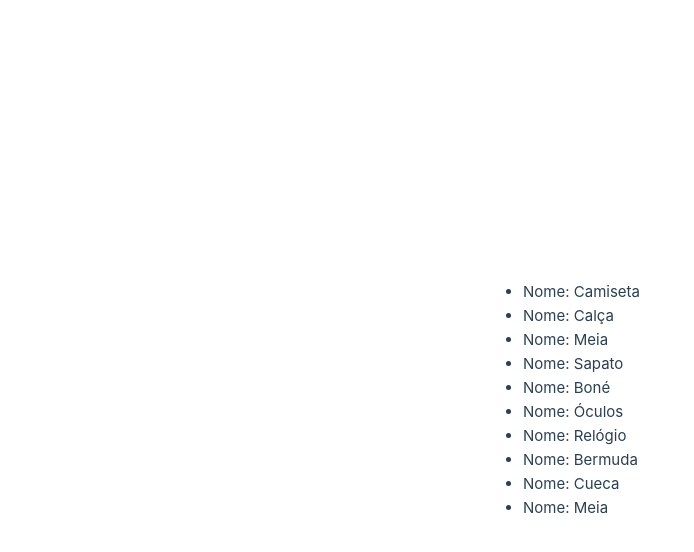
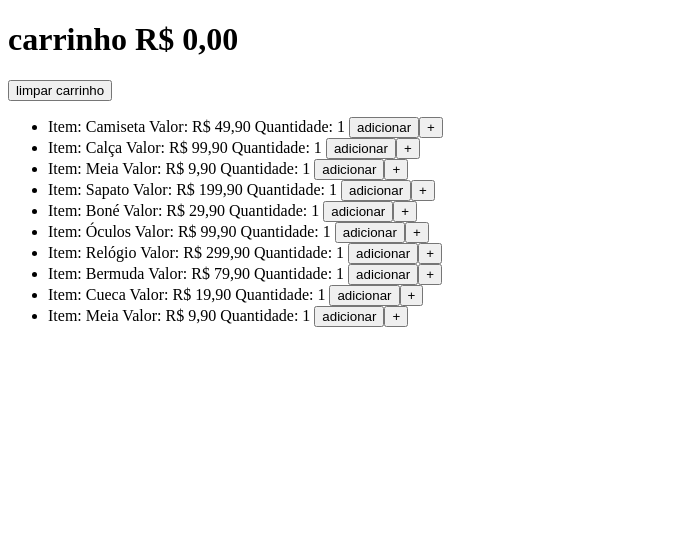
Before and after one commit to kvernert/Projeto-2-Desenv.Web-II, a Vue app: page / in a window 1280 px wide. Shown: the top 552 px of the page, without its empty margins (0-694 px from the left). Built offline with nearby package versions, Linux system fonts and the light colour scheme.

Commit message:
commit do dia 11/05

```diff
--- a/index.html
+++ b/index.html
@@ -2,9 +2,9 @@
 <html lang="en">
   <head>
     <meta charset="UTF-8">
-    <link rel="icon" href="/favicon.ico">
+    <link rel="icon" href="/img/logo.ico">
     <meta name="viewport" content="width=device-width, initial-scale=1.0">
-    <title>Vite App</title>
+    <title>CHRONIC</title>
   </head>
   <body>
     <div id="app"></div>
--- a/package.json
+++ b/package.json
@@ -10,6 +10,8 @@
     "format": "prettier --write src/"
   },
   "dependencies": {
+    "@popperjs/core": "^2.11.7",
+    "bootstrap": "^5.2.3",
     "vue": "^3.2.47"
   },
   "devDependencies": {
--- a/src/App.vue
+++ b/src/App.vue
@@ -1,63 +1,125 @@
 <script setup>
-const items = [
+import { ref } from 'vue';
+
+let valortotal = ref(0)
+
+const produtos = ref([
   {
     id: 1,
     nome: 'Camiseta',
-        preco: 49.90
+    preco: 49.90,
+    quantidade: 1
   },
   {
     id: 2,
     nome: 'Calça',
-        preco: 99.90
+    preco: 99.90,
+    quantidade: 1
   },
   {
     id: 3,
     nome: 'Meia',
-        preco: 9.90
+    preco: 9.90,
+    quantidade: 1
   },
   {
     id: 4,
     nome: 'Sapato',
-        preco: 199.90
+    preco: 199.90,
+    quantidade: 1
   },
   {
     id: 5,
     nome: 'Boné',
-        preco: 29.90
+    preco: 29.90,
+    quantidade: 1
   },
   {
     id: 6,
     nome: 'Óculos',
-        preco: 99.90
+    preco: 99.90,
+    quantidade: 1
   },
   {
     id: 7,
     nome: 'Relógio',
-        preco: 299.90
+    preco: 299.90,
+    quantidade: 1
   },
   {
     id: 8,
     nome: 'Bermuda',
-        preco: 79.90
+    preco: 79.90,
+    quantidade: 1
   },
   {
     id: 9,
     nome: 'Cueca',
-        preco: 19.90
+    preco: 19.90,
+    quantidade: 1
   },
   {
     id: 10,
     nome: 'Meia',
-        preco: 9.90
+    preco: 9.90,
+    quantidade: 1
   }
-]
+])
+let carrinho = ref([])
+function addcarrinho(item) {
+  carrinho.value.push({
+    codigo: item.id,
+    nome: item.nome,
+    preco: item.preco,
+    quantidade: item.quantidade,
+    totalitem: item.preco * item.quantidade
+  })
+  totalvalor()
+  item.quantidade = 1
+}
+function totalvalor(){
+  for (let contador = 0; contador < carrinho.value.length; contador++) {
+    valortotal.value = valortotal.value + carrinho.value[contador].totalitem
+  }
+}
+function limpacarrinho() {
+  carrinho.value = []
+}
+function remover(index) {
+  carrinho.value.splice(index, 1)
+}
+const avf = (value) => "R$ " + value.toFixed(2).replace('.', ',')
 </script>
+
 <template>
-  <div>
+    <div class="nav">
+        <p></p>
+
+    </div>
+  <div class="carrinho">
+    <h1>carrinho {{ avf(valortotal) }}</h1>
     <ul>
-    <li v-for="item in items" :key="item.id">
-      <p>Nome: {{ item.nome }}</p>
+      <li v-for="(item, index) in carrinho" :key="index">{{ item.nome }} {{avf(item.preco) }} {{
+        item.quantidade
+      }} valor total {{ (item.totalitem) }}
+        <button @click="remover(index)">remover item</button>
       </li>
     </ul>
+    <button @click="limpacarrinho()">limpar carrinho</button>
   </div>
+  <ul>
+    <li v-for="(item, index) in produtos" :key="index">Item: {{ item.nome }} Valor: {{ avf(item.preco) }}
+      Quantidade: {{ item.quantidade }}
+      <button @click="addcarrinho(item)">adicionar</button>
+      <button @click="item.quantidade++">+</button>
+      <button @click="item.quantidade--" v-if="item.quantidade > 1">-</button>
+    </li>
+  </ul>
 </template>
+
+
+<style scoped>
+.nav{
+    background-color:black ;
+}
+</style>
--- a/src/main.js
+++ b/src/main.js
@@ -1,4 +1,4 @@
-import './assets/main.css'
+//import './assets/main.css'
 
 import { createApp } from 'vue'
 import App from './App.vue'
```
Also changed, not shown: 2 other files (tests, documents, lock files or other folders). Lines whose indentation alone changed are shown as unchanged.
